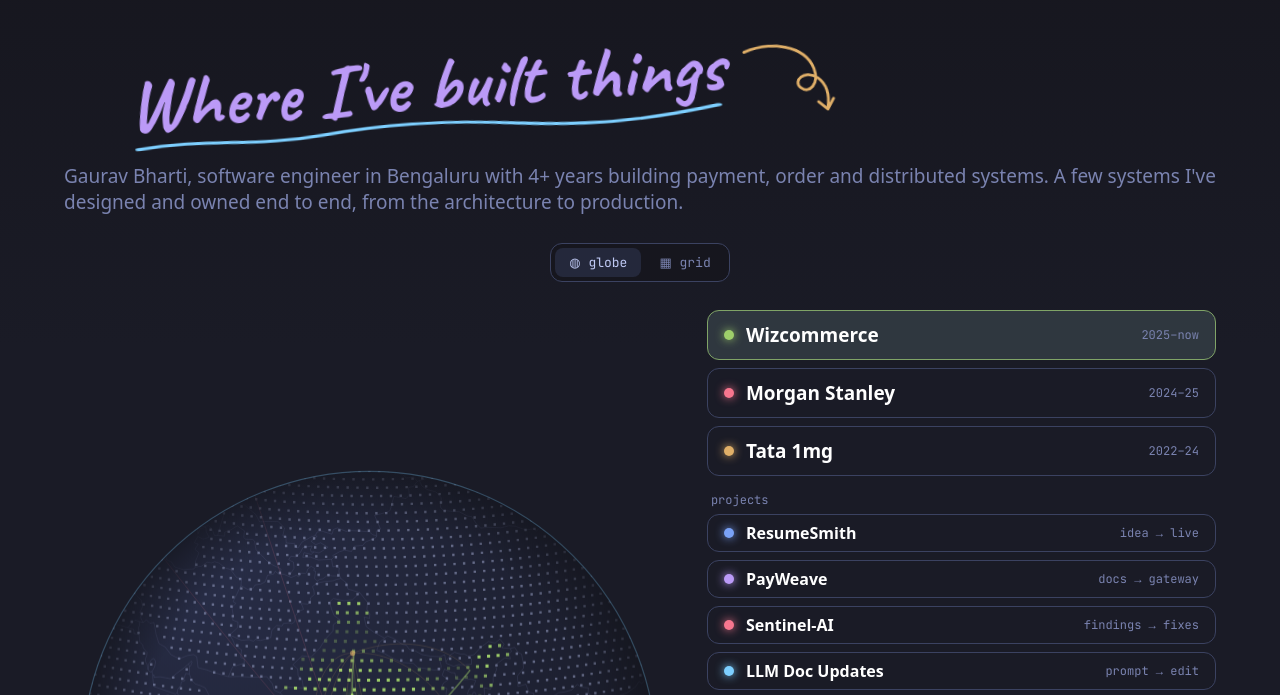
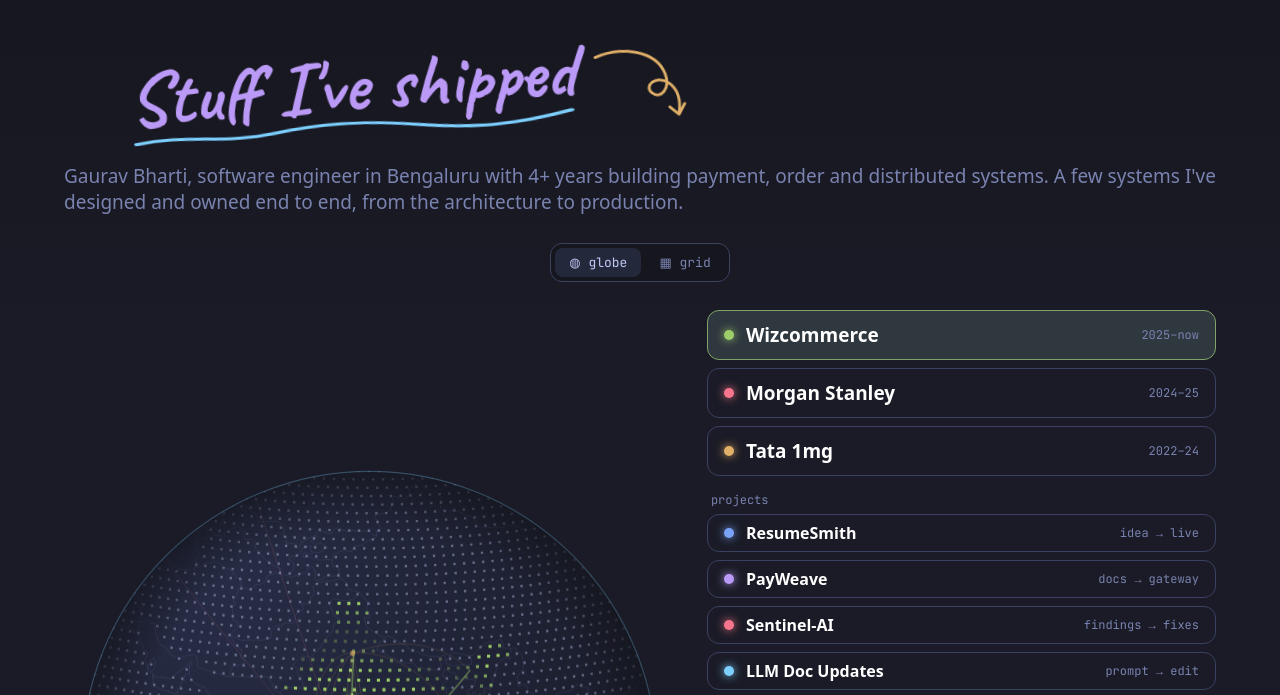
Before and after one commit to realme72/portfolio-site, a plain HTML site: page index.html in a window 1280 px wide. Shown: the part 73-768 px from the top of the page. Drawn offline with nearby package versions, Linux system fonts and the light colour scheme; animation ran at ten frames a second; a web font is replaced by a local one.

Commit message:
Work heading: Stuff I've shipped
Co-Authored-By: Claude Opus 5.5 <noreply@anthropic.com>

```diff
--- a/index.html
+++ b/index.html
@@ -57,7 +57,7 @@
     <section class="projects view-globe" id="work">
       <h2 class="label doodle">
         <svg class="doodle-stars" viewBox="0 0 60 50" aria-hidden="true"><path d="M20 4 L23 16 L35 19 L23 22 L20 34 L17 22 L5 19 L17 16 Z"/><path d="M46 26 L48 33 L55 35 L48 37 L46 44 L44 37 L37 35 L44 33 Z"/></svg>
-        <span class="doodle-text">Where I've built things</span>
+        <span class="doodle-text">Stuff I've shipped</span>
         <svg class="doodle-line" viewBox="0 0 300 24" preserveAspectRatio="none" aria-hidden="true"><path pathLength="1" d="M4 14 C40 4 60 22 96 12 S160 4 196 14 S260 22 296 8"/></svg>
         <svg class="doodle-arrow" viewBox="0 0 120 100" aria-hidden="true"><path pathLength="1" d="M6 12 C40 0 82 8 92 38 C98 58 84 70 74 61 C64 52 80 38 96 50 C106 58 110 72 106 88"/><path pathLength="1" d="M95 80 L106 90 L114 77"/></svg>
       </h2>
```
